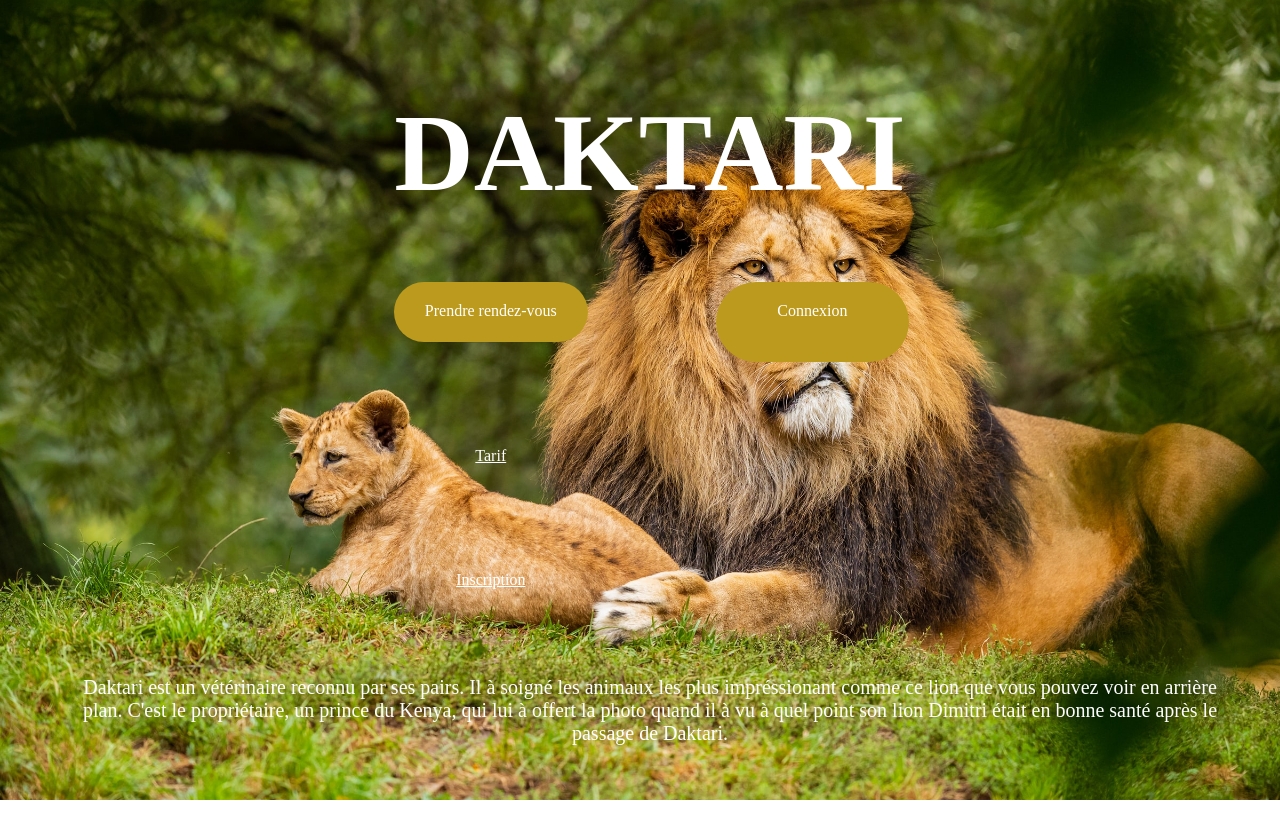
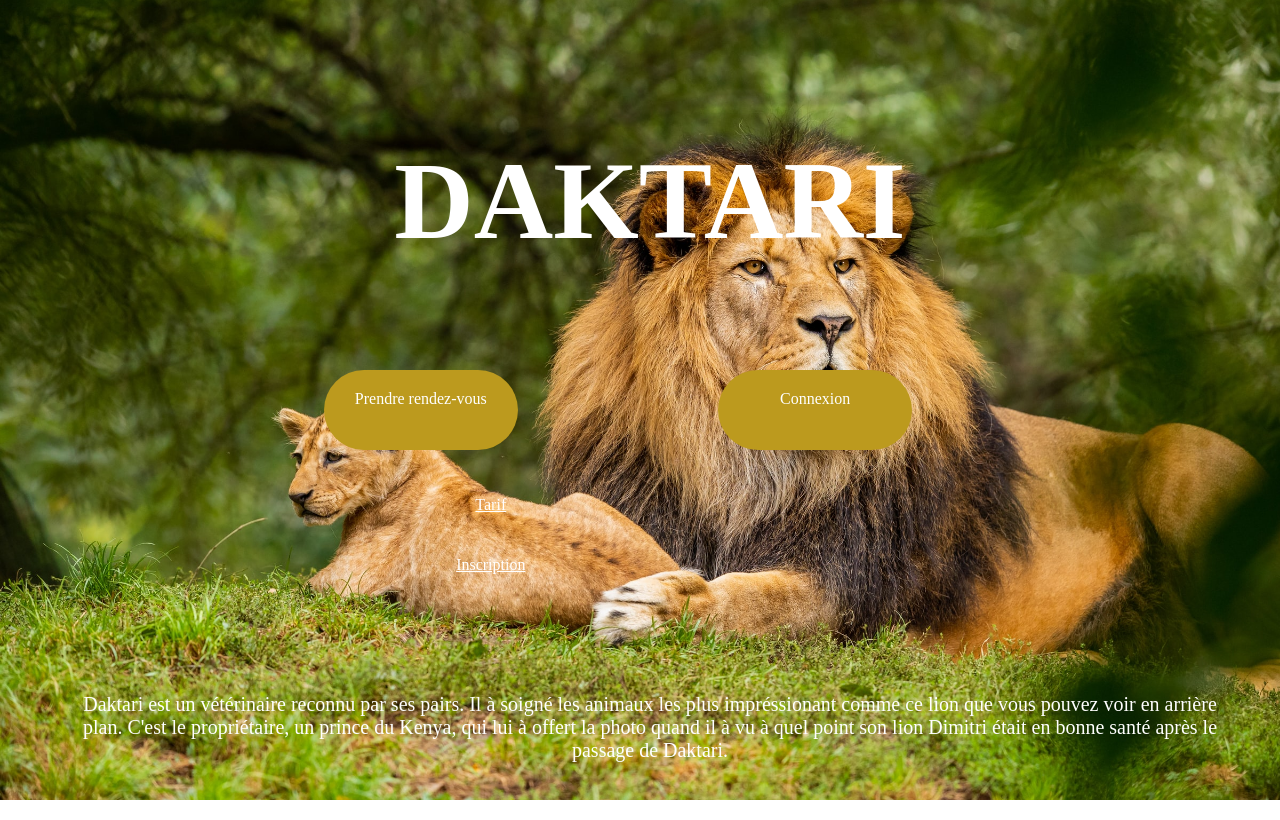
Before and after one commit to LemoineJoshua/phpWebsite, a PHP site: page / in a window 1280 px wide. Run offline with PHP 8.4, Linux system fonts and the light colour scheme.

Commit message:
petite correction

```diff
--- a/index.html
+++ b/index.html
@@ -12,10 +12,14 @@
         <img src="photo/lelion.jpg">
         <div class="titleAndButton">
             <h1>DAKTARI</h1> <br>
-            <a href="######"><div class="yellowButton2">Prendre rendez-vous</div></a>
-            <a href="######"><div class="yellowButton1">Connexion</div></a>
-            <a href="######"><div class="underButton">Tarif</div></a>
-            <a href="######"><div class="underButton">Inscription</div></a>
+            <div Class="containerButtonAndUnder">
+                <a href="######"><div class="yellowButton">Prendre rendez-vous</div></a>
+                <a href="######"><div class="yellowButton">Connexion</div></a>
+            </div>
+            <div class="Class="containerButtonAndUnder>
+                <a href="######"><div class="underButton">Tarif</div></a>
+                <a href="######"><div class="underButton">Inscription</div></a>
+            </div>
             <p>
                 Daktari est un vétérinaire reconnu par ses pairs. Il à soigné les animaux les plus impréssionant comme ce lion que vous pouvez voir en arrière plan. C'est le propriétaire, un prince du Kenya, qui lui à offert la photo quand il à vu à quel point son lion Dimitri était en bonne santé après le passage de Daktari.
             </p>
--- a/indexstyle.css
+++ b/indexstyle.css
@@ -30,7 +30,7 @@ p{
 .titleAndButton{
     display: flex;
     flex-wrap: wrap;
-    flex-direction: row;
+    flex-direction: column;
     position: absolute;
     top:0vh;
     height: 100%;
@@ -38,10 +38,23 @@ p{
     margin: auto;
     padding:10px;
     margin: 0;
+    justify-content: space-around;
 
 }
 
-.yellowButton1{
+.containerButtonAndUnder{
+    display: flex;
+    flex-direction: row;
+    position: absolute;
+    margin:auto;
+    width:60%;
+    justify-content: space-between;
+    left:20%;
+
+}
+
+
+.yellowButton{
     width:12vw;
     height: 5vh;
     border-radius: 50px;
@@ -49,16 +62,6 @@ p{
     text-align: center;
     padding:20px;
     margin:0 10vw 0 5vw;
-}
-
-.yellowButton2{
-    width:12vw;
-    height: 20px;
-    border-radius: 50px;
-    background-color: #BC9A1E;
-    text-align: center;
-    padding:20px;
-    margin:0 5vw 0 30vw;
 }
 
 .underButton{
```
